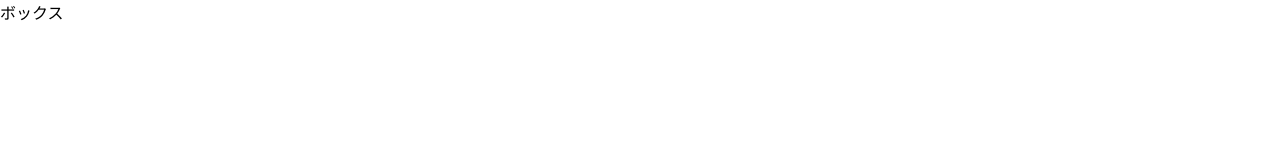
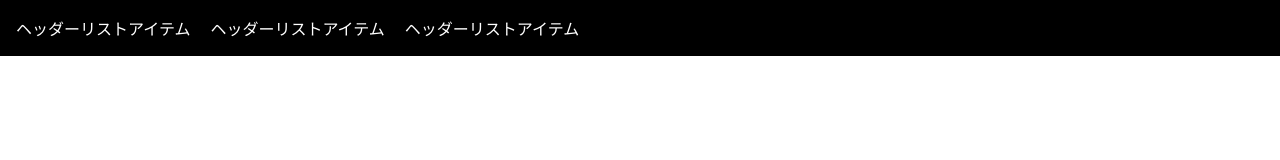
Before and after one commit to koji-001/vite, a website built with Vite: page index.html in a window 1280 px wide. Built offline with nearby package versions, Linux system fonts and the light colour scheme.

Commit message:
first commit

```diff
--- a/index.html
+++ b/index.html
@@ -10,13 +10,17 @@
   <title>HTMLの基本</title>
 </head>
 <body>
-  <header>
+  <header class="header">
+    <ul class="header__list header-list">
+      <li class="header-list__item">ヘッダーリストアイテム</li>
+      <li class="header-list__item">ヘッダーリストアイテム</li>
+      <li class="header-list__item">ヘッダーリストアイテム</li>
+    </ul>
   </header>
 
   <main>
     <article>
-        <div class="box">ボックス</div>
-      </section>
+
     </article>
   </main>
 
--- /dev/null
+++ b/src/scss/object/component/_header-list.scss
@@ -0,0 +1,6 @@
+@use '../../variables';
+
+/* ヘッダーのスタイル */
+.header-list__item {
+  margin-right: 20px;
+}
--- a/src/scss/object/component/_header.scss
+++ b/src/scss/object/component/_header.scss
@@ -2,5 +2,7 @@
 
 /* ヘッダーのスタイル */
 .header {
+  color: #fff;
+  background-color: #000;
   padding: 16px;
 }
--- a/src/scss/style.scss
+++ b/src/scss/style.scss
@@ -12,6 +12,7 @@
 @use './object/component/footer';
 @use './object/component/grid';
 @use './object/component/header';
+@use './object/component/header-list';
 @use './object/component/icon';
 @use './object/component/image';
 @use './object/component/important-message';
```
